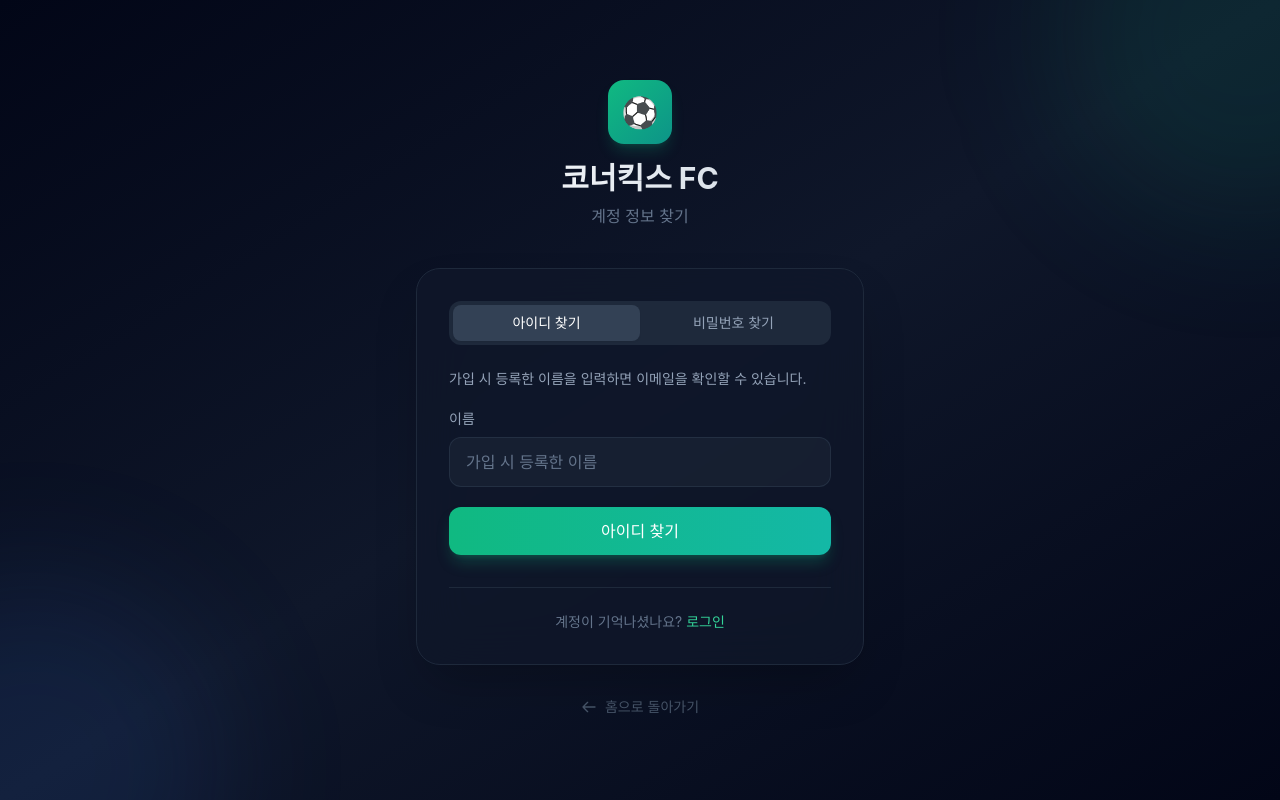
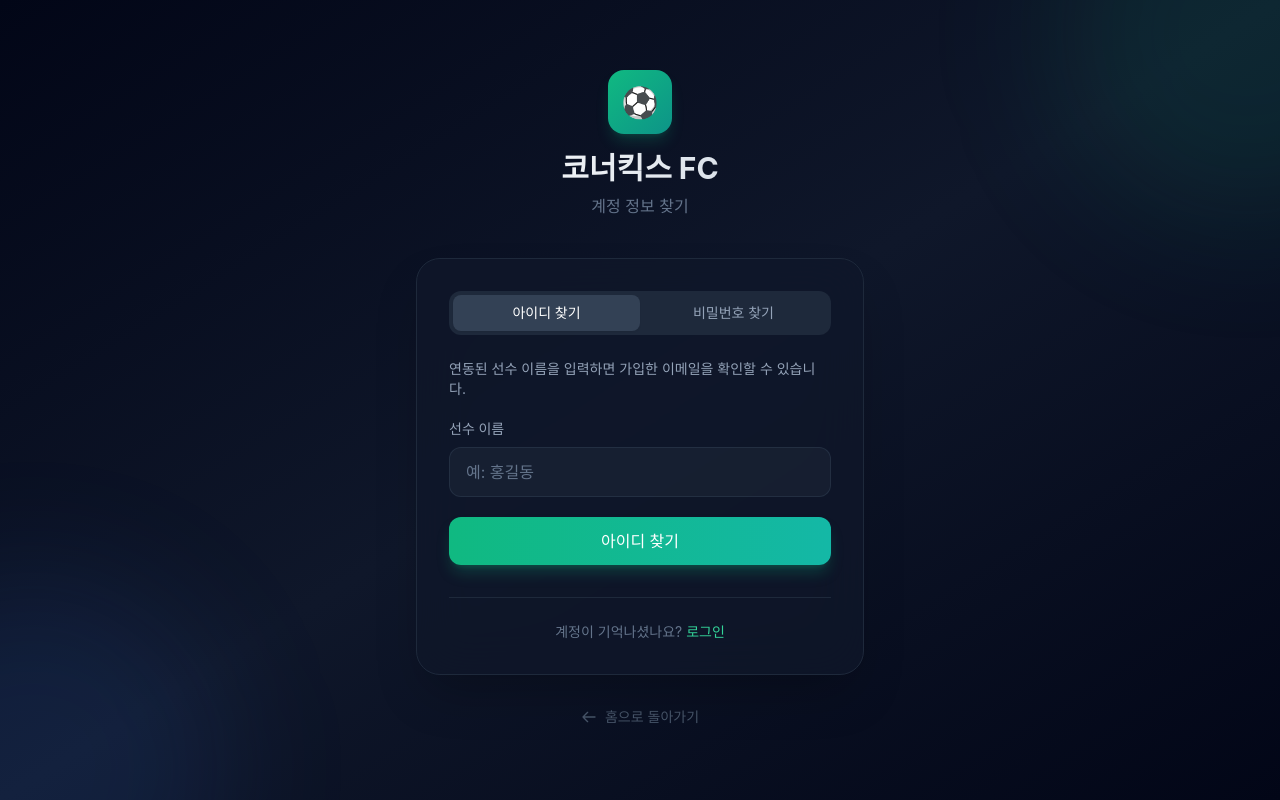
Before and after one commit to dlehdeod1/newcornerkicks, a Next.js app in the folder web/: page /find-account in a window 1280 px wide. Built offline with nearby package versions, Linux system fonts and the light colour scheme; no server answers.

Commit message:
아이디/비밀번호 찾기: username 대신 players.name(선수 이름) 기준으로 변경

```diff
--- a/web/src/app/(auth)/find-account/page.tsx
+++ b/web/src/app/(auth)/find-account/page.tsx
@@ -12,14 +12,14 @@ export default function FindAccountPage() {
   const [tab, setTab] = useState<Tab>('find-id')
 
   // 아이디 찾기
-  const [findIdUsername, setFindIdUsername] = useState('')
+  const [findIdPlayerName, setFindIdPlayerName] = useState('')
   const [findIdResult, setFindIdResult] = useState('')
   const [findIdError, setFindIdError] = useState('')
   const [findIdLoading, setFindIdLoading] = useState(false)
 
   // 비밀번호 찾기
   const [resetEmail, setResetEmail] = useState('')
-  const [resetUsername, setResetUsername] = useState('')
+  const [resetPlayerName, setResetPlayerName] = useState('')
   const [resetPassword, setResetPassword] = useState('')
   const [resetPasswordConfirm, setResetPasswordConfirm] = useState('')
   const [resetResult, setResetResult] = useState('')
@@ -32,7 +32,7 @@ export default function FindAccountPage() {
     setFindIdResult('')
     setFindIdLoading(true)
     try {
-      const data = await authApi.findEmail(findIdUsername)
+      const data = await authApi.findEmail(findIdPlayerName)
       setFindIdResult(data.maskedEmail)
     } catch (err: any) {
       setFindIdError(err.message || '아이디 찾기에 실패했습니다.')
@@ -53,7 +53,7 @@ export default function FindAccountPage() {
 
     setResetLoading(true)
     try {
-      const data = await authApi.resetPassword(resetEmail, resetUsername, resetPassword)
+      const data = await authApi.resetPassword(resetEmail, resetPlayerName, resetPassword)
       setResetResult(data.message)
     } catch (err: any) {
       setResetError(err.message || '비밀번호 재설정에 실패했습니다.')
@@ -111,16 +111,16 @@ export default function FindAccountPage() {
           {tab === 'find-id' && (
             <form onSubmit={handleFindId} className="space-y-5">
               <p className="text-sm text-slate-500 dark:text-slate-400">
-                가입 시 등록한 이름을 입력하면 이메일을 확인할 수 있습니다.
+                연동된 선수 이름을 입력하면 가입한 이메일을 확인할 수 있습니다.
               </p>
 
               <Input
-                id="find-id-username"
+                id="find-id-player-name"
                 type="text"
-                label="이름"
-                placeholder="가입 시 등록한 이름"
-                value={findIdUsername}
-                onChange={(e) => setFindIdUsername(e.target.value)}
+                label="선수 이름"
+                placeholder="예: 홍길동"
+                value={findIdPlayerName}
+                onChange={(e) => setFindIdPlayerName(e.target.value)}
                 required
               />
 
@@ -151,7 +151,7 @@ export default function FindAccountPage() {
           {tab === 'find-pw' && (
             <form onSubmit={handleResetPassword} className="space-y-5">
               <p className="text-sm text-slate-500 dark:text-slate-400">
-                가입한 이메일과 이름을 입력하면 비밀번호를 재설정할 수 있습니다.
+                가입한 이메일과 연동된 선수 이름을 입력하면 비밀번호를 재설정할 수 있습니다.
               </p>
 
               <Input
@@ -165,12 +165,12 @@ export default function FindAccountPage() {
               />
 
               <Input
-                id="reset-username"
+                id="reset-player-name"
                 type="text"
-                label="이름"
-                placeholder="가입 시 등록한 이름"
-                value={resetUsername}
-                onChange={(e) => setResetUsername(e.target.value)}
+                label="선수 이름"
+                placeholder="예: 홍길동"
+                value={resetPlayerName}
+                onChange={(e) => setResetPlayerName(e.target.value)}
                 required
               />
 
--- a/web/src/lib/api.ts
+++ b/web/src/lib/api.ts
@@ -53,11 +53,11 @@ export const authApi = {
   changePassword: (oldPassword: string, newPassword: string, token: string) =>
     api('/auth/password', { method: 'PUT', body: { oldPassword, newPassword }, token }),
 
-  findEmail: (username: string) =>
-    api('/auth/find-email', { method: 'POST', body: { username } }),
+  findEmail: (playerName: string) =>
+    api('/auth/find-email', { method: 'POST', body: { playerName } }),
 
-  resetPassword: (email: string, username: string, newPassword: string) =>
-    api('/auth/reset-password', { method: 'POST', body: { email, username, newPassword } }),
+  resetPassword: (email: string, playerName: string, newPassword: string) =>
+    api('/auth/reset-password', { method: 'POST', body: { email, playerName, newPassword } }),
 }
 
 // Sessions API
```
Also changed, not shown: 1 other file (tests, documents, lock files or other folders).
